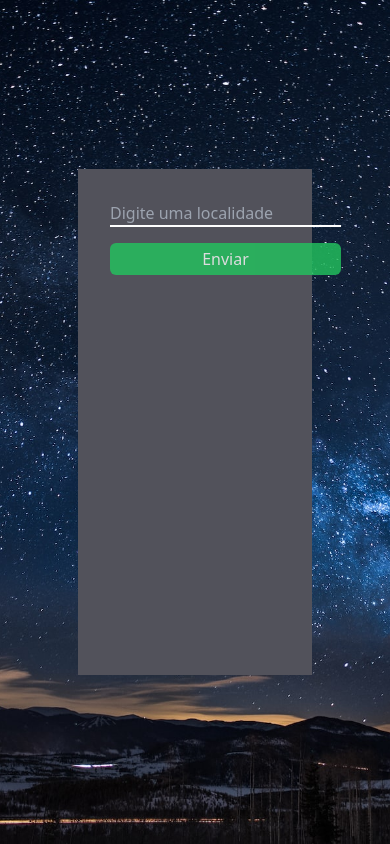
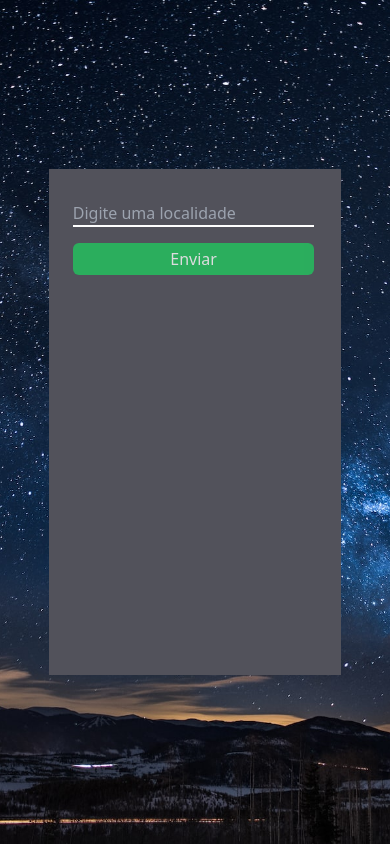
Before and after one commit to Alerrando/Previsao-do-Tempo-ReactJS, a React (Vite) app: page / in a window 390 px wide. Built offline with nearby package versions, Linux system fonts and the light colour scheme.

Commit message:
feat(tempo semana): adicionando info do tempo ao longo da semana

```diff
--- a/src/App.tsx
+++ b/src/App.tsx
@@ -4,16 +4,16 @@ import { Weather } from "./components/Weather";
 
 export function App() {
   const [locale, setLocale] = useState<string>("");
-  const [infoLocale, setInfoLocale] = useState<object>({});
+  const [infoLocale, setInfoLocale] = useState<any>({});
   let date = new Date();
   let background:string = bodyBackground();
 
   return (
-    <main className={`h-screen w-full flex items-center justify-center bg-cover`}>
+    <main className="h-screen w-full flex items-center justify-center bg-cover">
       <img src={background} className="absolute z-0 w-full h-full object-cover" alt="" />
-      <div className="w-[60%] md:w-5/12 h-3/5 bg-zinc-600 z-50">
-        <div className="w-full h-full my-8 mx-8">
-          <header className="grid gap-4 md:gap-0 md:w-[90%] md:flex md:items-center justify-between">
+      <div className="w-[75%] md:w-5/12 h-3/5 bg-zinc-600 z-50 overflow-y-auto md:overflow-y-hidden">
+        <div className="w-full h-full my-8 pl-6 md:px-6">
+          <header className="grid gap-4 md:gap-0 w-[90%] md:w-[98%] md:flex md:items-center md:justify-between">
             <input
               type="text"
               className="w-full md:w-[80%] text-white border-b-white border-solid border-b-2 bg-transparent outline-none"
@@ -25,9 +25,9 @@ export function App() {
             </button>
           </header>
 
-          <section className="w-full h-auto pt-4">
+          <section className="w-[90%] grid gap-8 md:block h-full md:h-32 md:w-full mt-8">
             {Object.keys(infoLocale).length !== 0 ? (
-              <Weather infoLocale={infoLocale} locale={locale} />
+              <Weather infoLocale={infoLocale} />
             ): null}
           </section>
         </div>
@@ -38,7 +38,7 @@ export function App() {
   function handleClickWeather() {
     axios
       .get(
-        `http://api.weatherapi.com/v1/forecast.json?key=b38973d27e114306810224449223010&q=${locale}&days=7&aqi=no&alerts=no`
+        `http://api.weatherapi.com/v1/forecast.json?key=b38973d27e114306810224449223010&q=${locale}&days=7&aqi=no&alerts=no&lang=pt`
       )
       .then((res) => setInfoLocale(res.data))
       .catch((err) => alert("Local não encontrado/não existe"));
--- a/src/components/Weather/index.tsx
+++ b/src/components/Weather/index.tsx
@@ -2,26 +2,48 @@ import moment from "moment";
 
 
 type WeatherProps = {
-  infoLocale: object;
-  locale:string
+  infoLocale: any;
 };
 
 export function Weather(props: WeatherProps) {
-  const { infoLocale, locale } = props;
+  const { infoLocale } = props;
   const diaSemana:any = ["Domingo", "Segunda-Feira", "Terça-Feira", "Quarta-Feira", "Quinta-Feira", "Sexta-Feira", "Sabádo"];
 
-  console.log(moment().format("dddd"))
+  console.log(infoLocale.current.condition)
   console.log(infoLocale);
 
   return (
-    <div className="flex items-center flex-1 text-white">
-      <div className="grid gap-1">
-        <h2 className="text-2xl">{locale}</h2>
-        <div className="w-full flex items-center justify-between gap-4">
-          <span>{diaSemana[moment().format("E")]}</span>
-          <span>{moment().format("HH:mm:ss")}</span>
+    <>
+      <div className="w-full md:h-full block md:flex md:items-center md:justify-between">
+        <div className="text-white grid md:h-32 w-full md:w-auto py-4 px-4 shadow-mini-modal">
+          <div className="flex items-center md:grid gap-4 md:gap-0">
+            <h2 className="text-xl md:text-2xl">{infoLocale.location.name}</h2>
+            <div className="w-full flex items-center gap-2 md:gap-4">
+              <span className="text-xs md:mr-1">{diaSemana[moment().format("E")]}</span>
+              <span className="text-xs">{moment().format("HH:mm")}</span>
+            </div>
+          </div>
+          <p className="text-sm">{infoLocale.current.condition.text}</p>
         </div>
+
+        <div className="py-4 px-4 md:h-36 w-full md:w-40 shadow-mini-modal flex flex-col items-center justify-center">
+          <img src={infoLocale.current.condition.icon} alt="" />
+          <h2 className="text-white text-2xl">{`${infoLocale.current.temp_c}°`}</h2>
+        </div>
+
       </div>
-    </div>
+
+      <div className="h-full grid md:flex md:items-end md:justify-between">
+        {infoLocale.forecast.forecastday.map((day:any, index:number) => (
+          <>
+            {index != 0 ? (
+                <div className="shadow-lg">
+                  <img src={day.day.condition.icon} alt="" />
+                </div>
+            ): null}
+          </>
+        ))}
+      </div>
+    </>
   );
 }
--- a/tailwind.config.cjs
+++ b/tailwind.config.cjs
@@ -2,7 +2,11 @@
 module.exports = {
   content: ["./src/**/*.tsx"],
   theme: {
-    extend: {},
+    extend: {
+      boxShadow: {
+        "mini-modal": "0px 2px 2px rgba(0, 0, 0, 0.5)"
+      }
+    },
   },
   plugins: [],
 }
```
